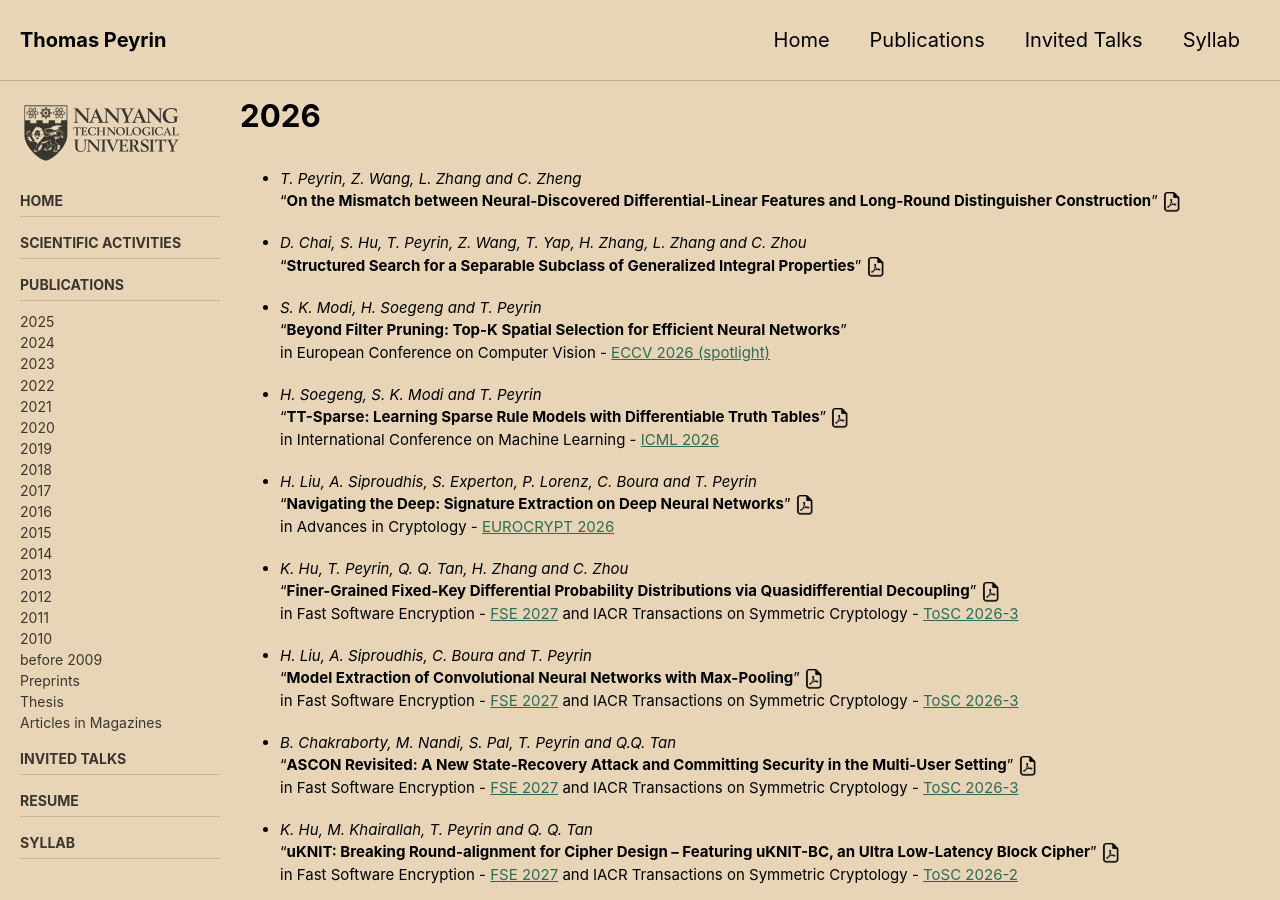
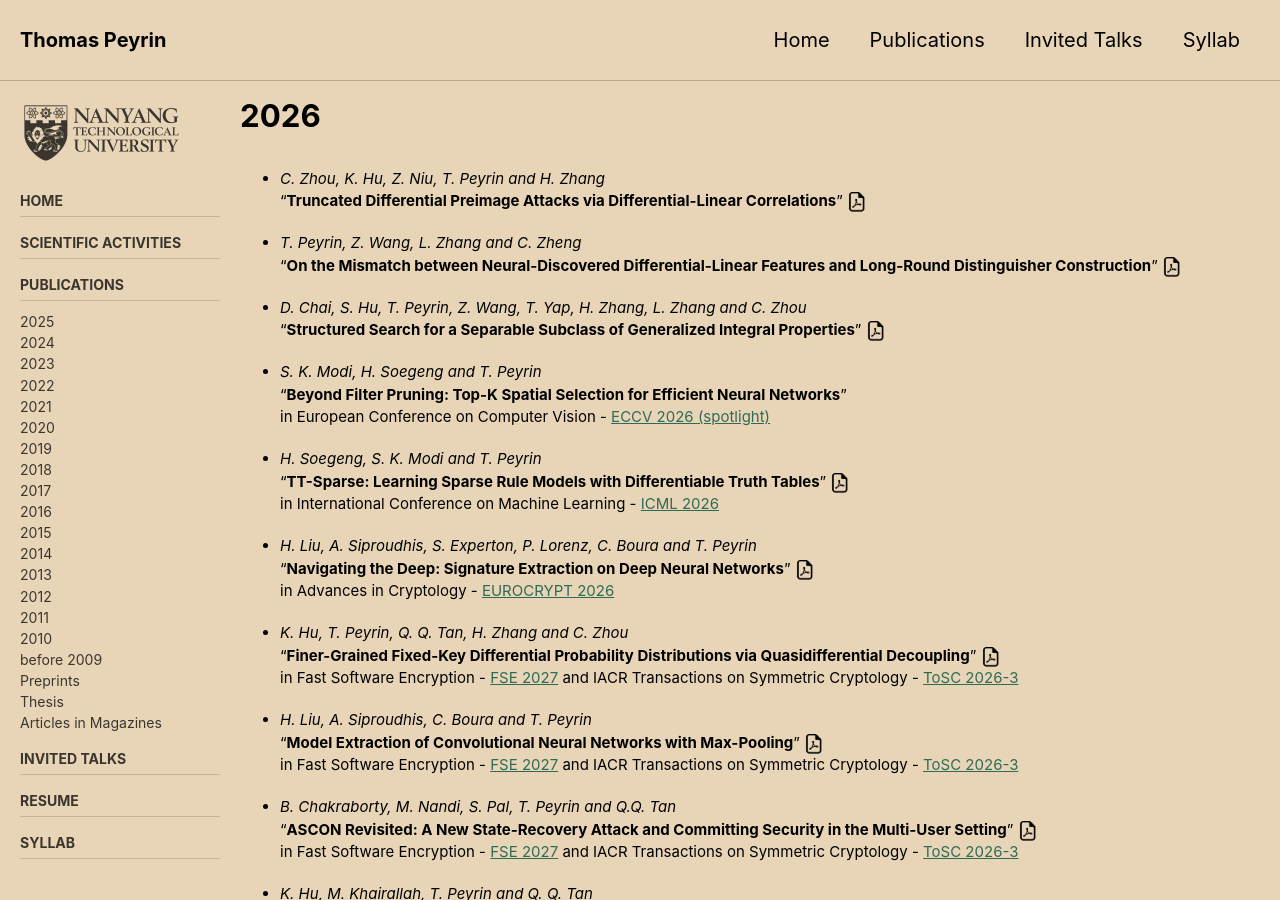
Before and after one commit to thomaspeyrin/web, a Jekyll site: the page built from publications.md, in a window 1280 px wide and 900 px high. Built offline with Jekyll 4.4.1, drawn with Linux system fonts in a browser that asks for light colours; cached includes are drawn as plain includes; nearby versions of some CDN libraries; our own code applies the rules of GitHub Pages for plain Markdown files.

Commit message:
Update publications.md

```diff
--- a/publications.md
+++ b/publications.md
@@ -10,6 +10,9 @@ sidebar:
 ---
 
 # 2026
+
+- *C. Zhou, K. Hu, Z. Niu, T. Peyrin and H. Zhang*
+"**Truncated Differential Preimage Attacks via Differential-Linear Correlations**"   [![](https://thomaspeyrin.github.io/web/assets/images/pdf_icon_small.png "article")](https://eprint.iacr.org/2026/2231)
 
 - *T. Peyrin, Z. Wang, L. Zhang and C. Zheng*
 "**On the Mismatch between Neural-Discovered Differential-Linear Features and Long-Round Distinguisher Construction**"   [![](https://thomaspeyrin.github.io/web/assets/images/pdf_icon_small.png "article")](https://eprint.iacr.org/2026/1858)
```
